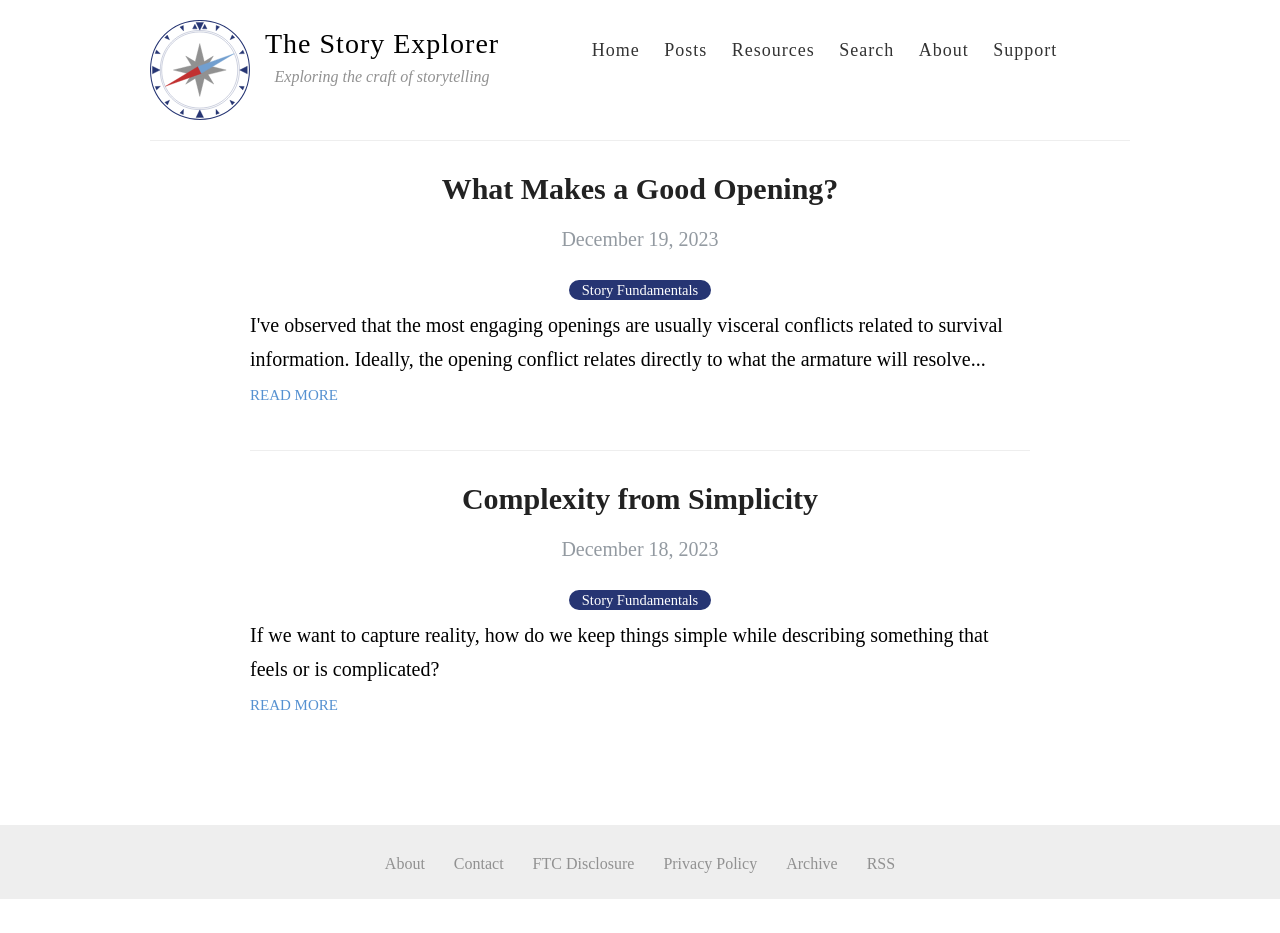
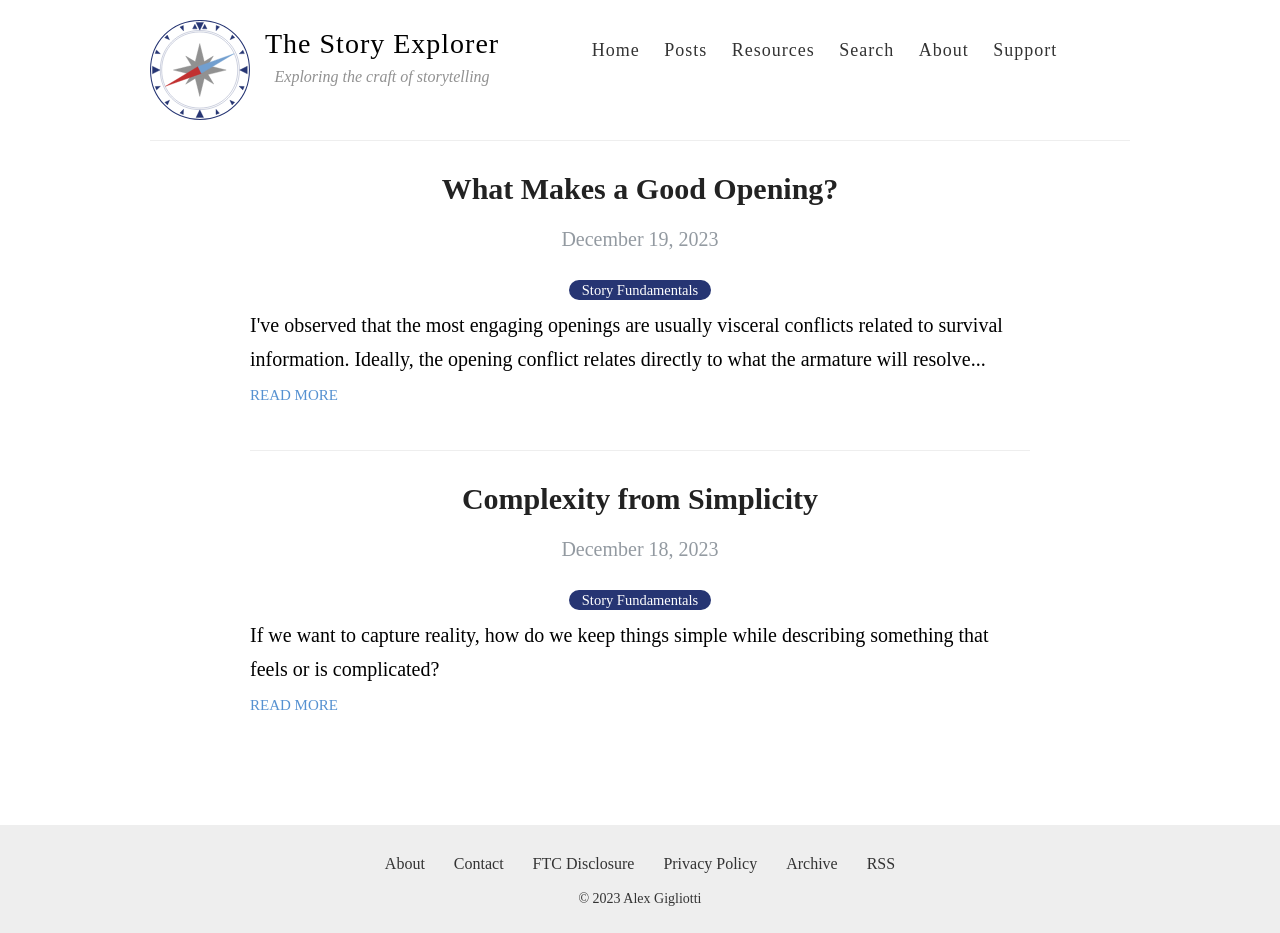
Before and after one commit to storyexplorer/The-Story-Explorer, a Jekyll site: the page built from index.html, in a window 1280 px wide. Built offline with Jekyll 4.4.1, drawn with Linux system fonts in a browser that asks for light colours; some web fonts are replaced; the list of posts is cut into pages by our own code; before the commit the page ends 900 px from its top, so only the background shows below that.

Commit message:
Copyright statement

```diff
--- a/_layouts/default.html
+++ b/_layouts/default.html
@@ -55,6 +55,8 @@
             <a href="{{ site.baseurl }}/privacy-policy">Privacy Policy</a>
             <a href="{{ site.baseurl }}/archive">Archive</a>
             <a href="{{ site.baseurl }}/feed.xml">RSS</a>
+            <br>
+            <a class="copyright" href="{{site.baseurl}}/copyright/"> &#169; 2023 Alex Gigliotti </a>
             <!-- {% include svg-icons.html %} -->
           </footer>
         <!-- </div> -->
--- a/assets/style.scss
+++ b/assets/style.scss
@@ -628,6 +628,13 @@ hr {
   margin-bottom: 0px;
 }
 
+.copyright {
+  font-size: 14px;
+  padding: 10px;
+  text-align: center;
+  color: $darkGray
+}
+
 footer {
   position: relative;
   text-align: center;
@@ -639,8 +646,9 @@ footer {
     font-size: 16px;
     padding: 12px;
     text-align: center;
-    color: $gray
+    color: $darkGray
   }
+
 }
 
 body:after {
```
Also changed, not shown: _pages/copyright_statement.md (added, +11 -0 lines).
